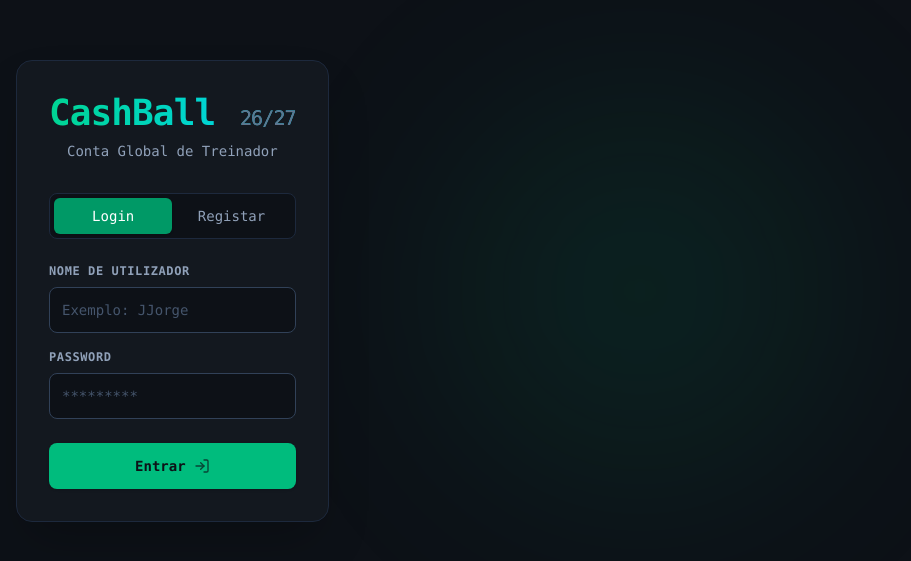
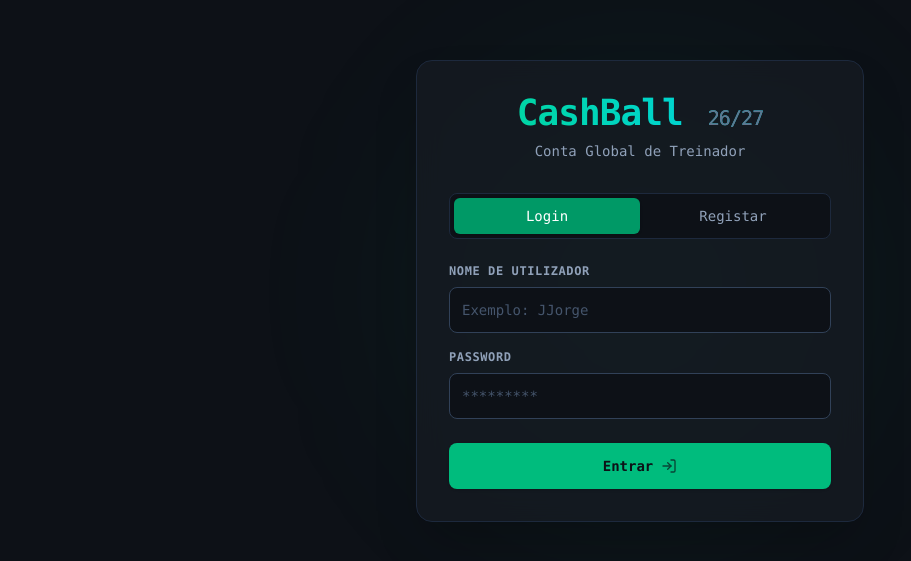
Before and after one commit to woldpt/cashball2027, a React (Vite) app in the folder client/: page / in a window 1280 px wide. Shown: the part 109-670 px from the top of the page, without its empty margins (0-911 px from the left). Built offline with nearby package versions, Linux system fonts and the light colour scheme; no server answers.

Commit message:
feat: implement market page with real-time socket updates and authentication UI

```diff
--- a/client/src/index.css
+++ b/client/src/index.css
@@ -4,10 +4,11 @@
   color-scheme: dark;
 }
 
-body {
+body, #root {
   margin: 0;
   display: flex;
-  min-height: 100vh;
+  width: 100%;
+  height: 100vh;
   background-color: #0d1117;
   color: #c9d1d9;
   font-family: ui-monospace, SFMono-Regular, Menlo, Monaco, Consolas, "Liberation Mono", "Courier New", monospace;
--- a/client/src/pages/Auth.jsx
+++ b/client/src/pages/Auth.jsx
@@ -1,7 +1,7 @@
 import { useState } from 'react';
 import { LogIn, UserPlus } from 'lucide-react';
 
-const API_URL = import.meta.env.VITE_API_URL || 'http://localhost:3000';
+const API_URL = import.meta.env.VITE_API_URL || '';
 
 export default function Auth({ onAuthSuccess }) {
   const [isLogin, setIsLogin] = useState(true);
@@ -39,7 +39,7 @@ export default function Auth({ onAuthSuccess }) {
   };
 
   return (
-    <div className="min-h-screen bg-[#0d1117] flex items-center justify-center p-4">
+    <div className="h-full w-full bg-[#0d1117] flex items-center justify-center p-4">
       <div className="absolute top-1/2 left-1/2 -translate-x-1/2 -translate-y-1/2 w-96 h-96 bg-emerald-500/10 blur-[100px] rounded-full pointer-events-none"></div>
 
       <div className="max-w-md w-full bg-[#161b22]/80 backdrop-blur-md border border-slate-800 rounded-2xl shadow-2xl overflow-hidden z-10 transition-all duration-300 hover:shadow-emerald-900/20">
--- a/client/src/pages/Market.jsx
+++ b/client/src/pages/Market.jsx
@@ -2,7 +2,7 @@ import { Search, Gavel, HandCoins, ExternalLink } from 'lucide-react';
 import { useState, useEffect } from 'react';
 import { socket } from '../socket';
 
-const API_URL = import.meta.env.VITE_API_URL || 'http://localhost:3000';
+const API_URL = import.meta.env.VITE_API_URL || '';
 
 export default function Market() {
   const [transfers, setTransfers] = useState([]);
--- a/client/src/socket.js
+++ b/client/src/socket.js
@@ -2,7 +2,7 @@ import { io } from 'socket.io-client';
 
 // 'http://localhost:3000' will be used directly during development,
 // replace with relative or env var for production.
-const VITE_API_URL = import.meta.env.VITE_API_URL || 'http://localhost:3000';
+const VITE_API_URL = import.meta.env.VITE_API_URL || '';
 
 export const socket = io(VITE_API_URL, {
   autoConnect: false // We will connect manually when entering the app
--- a/client/vite.config.js
+++ b/client/vite.config.js
@@ -11,5 +11,15 @@ export default defineConfig({
   server: {
     allowedHosts: ['cashball.namek.link'],
     host: true,
+    proxy: {
+      '/api': {
+        target: 'http://localhost:3000',
+        changeOrigin: true
+      },
+      '/socket.io': {
+        target: 'http://localhost:3000',
+        ws: true
+      }
+    }
   },
 });
```
